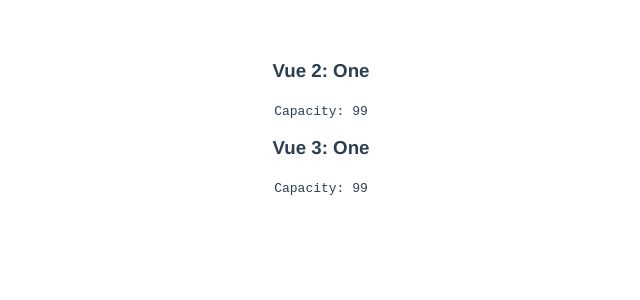
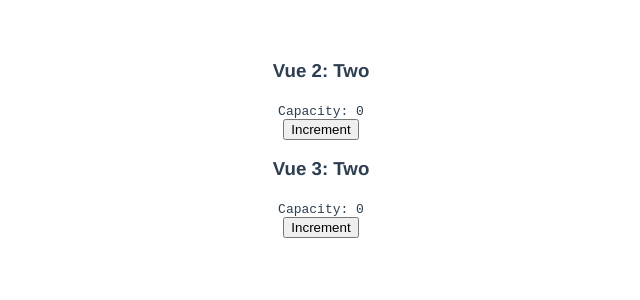
Before and after one commit to luisquezada881213/Vue2_vs_Vue3, a Vue app: page / in a window 1280 px wide. Shown: the top 300 px of the page, without its empty margins (319-959 px from the left). Built offline with nearby package versions, Linux system fonts and the light colour scheme.

Commit message:
lesson 3

```diff
--- a/src/App.vue
+++ b/src/App.vue
@@ -1,19 +1,21 @@
 <template>
   <div id="app">
-    <Vue2One />
-    <Vue3One />
+    <Vue2Two />
+    <Vue3Two />
   </div>
 </template>
 
 <script>
-import Vue2One from './components/Vue2/One'
-import Vue3One from './components/Vue3/One'
+//import Vue2One from './components/Vue2/One'
+//import Vue3One from './components/Vue3/One'
+import Vue2Two from './components/Vue2/Two'
+import Vue3Two from './components/Vue3/Two'
 
 export default {
   name: 'App',
   components: {
-    Vue2One,
-    Vue3One
+    Vue2Two,
+    Vue3Two
   }
 }
 </script>
--- /dev/null
+++ b/src/components/Vue2/Two.vue
@@ -0,0 +1,23 @@
+<template>
+    <div>
+        <h3>Vue 2: Two</h3>
+        <code>Capacity: {{capacity}}</code>
+        <br/>
+        <button @click="increment">Increment</button>
+    </div>
+</template>
+<script>
+export default {
+    name: "Vue2Two",
+    methods: {
+        increment(){
+            this.capacity++
+        }
+    },
+    data(){
+        return{
+            capacity: 0
+        }
+    }
+}
+</script>
--- /dev/null
+++ b/src/components/Vue3/Two.vue
@@ -0,0 +1,23 @@
+<template>
+    <div>
+        <h3>Vue 3: Two</h3>
+        <code>Capacity: {{capacity}}</code>
+        <br/>
+        <button @click="increment">Increment</button>
+    </div>
+</template>
+<script>
+import { ref } from '@vue/composition-api'
+export default {
+    setup(){
+        const capacity = ref(0)
+        const increment = () => {
+            capacity.value++
+        }
+        return {
+            capacity,
+            increment
+        }
+    }
+}
+</script>
```
